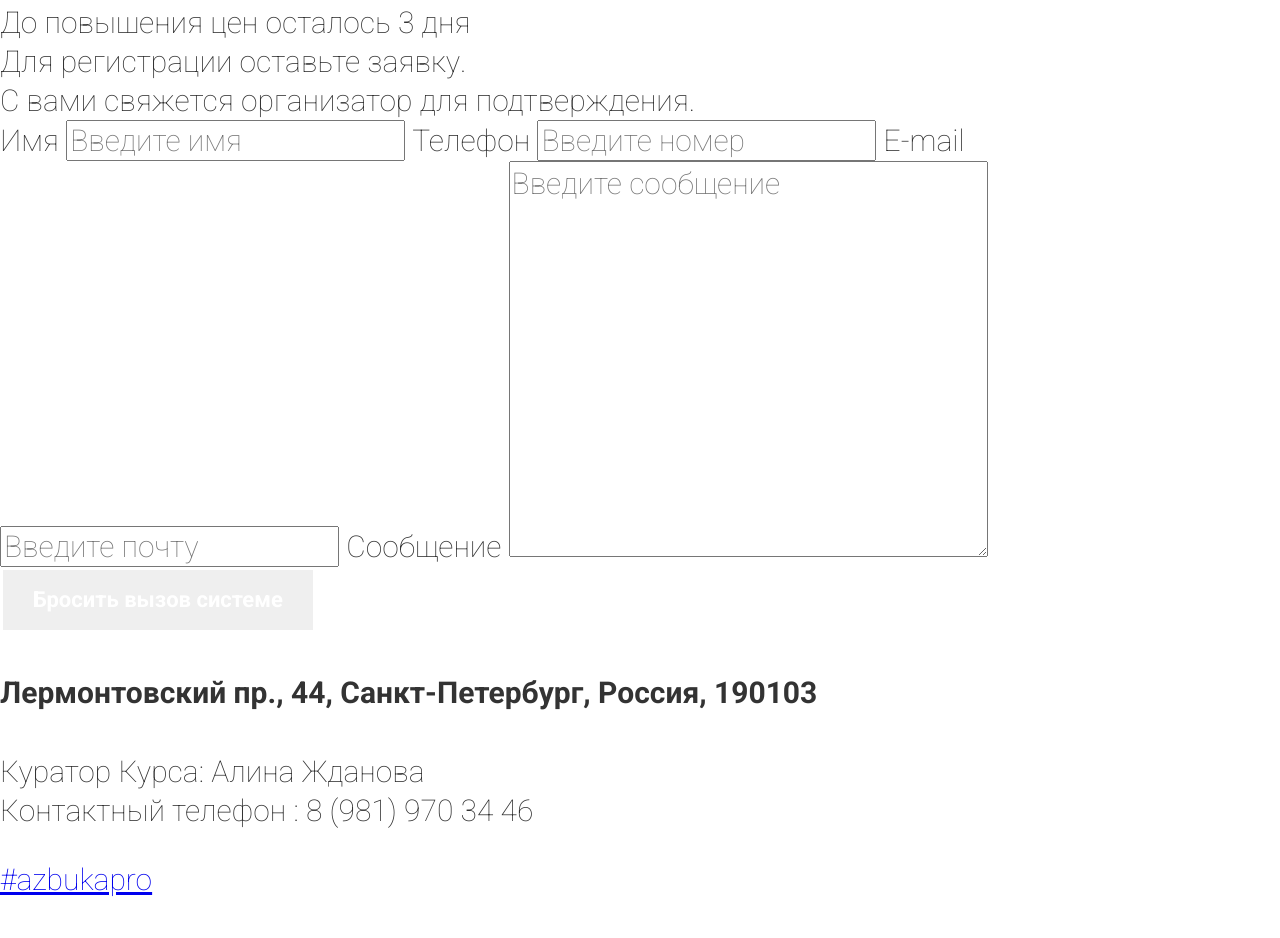
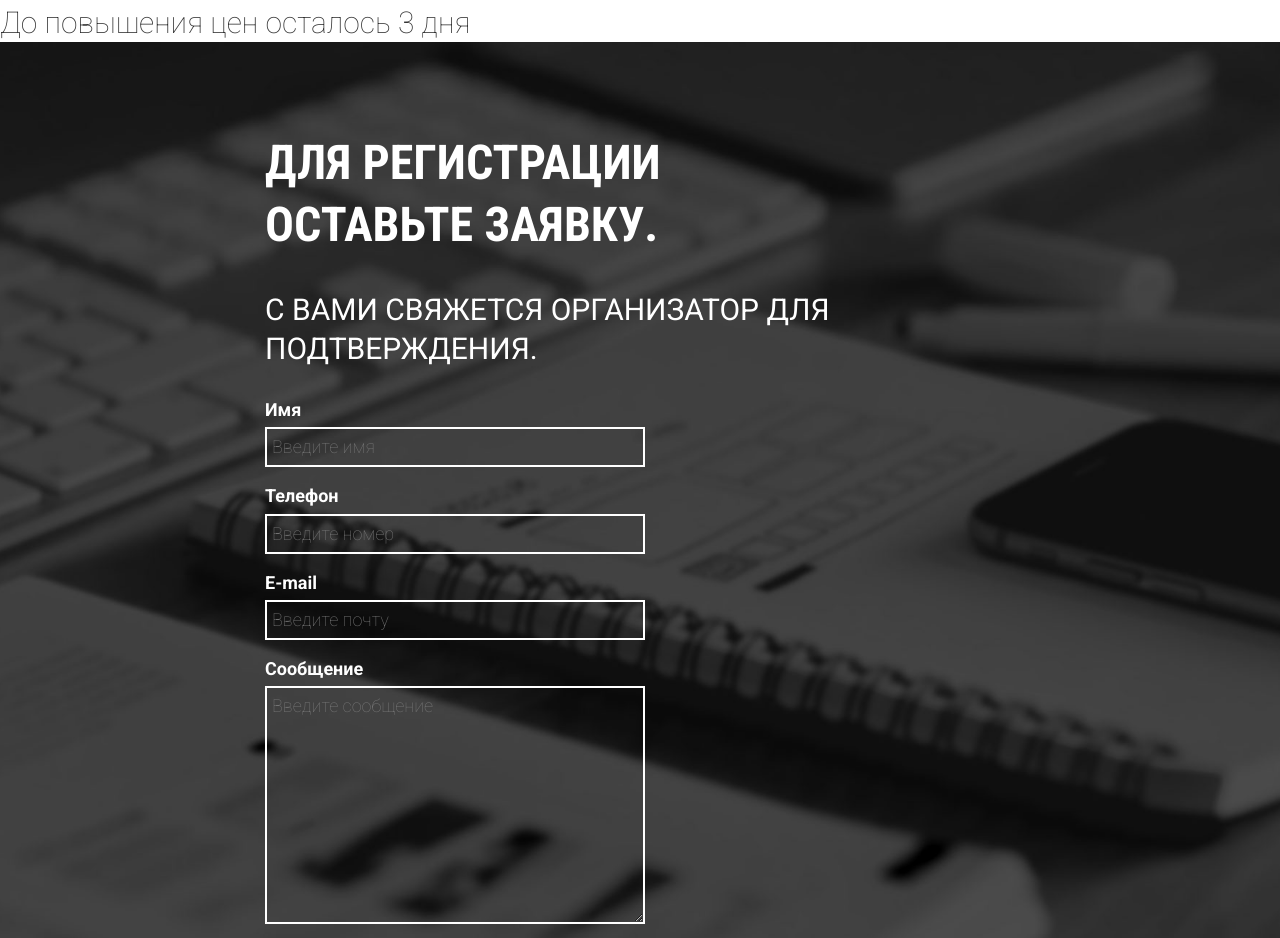
Before and after one commit to haineko/Azbuka, a plain HTML site: page index.html in a window 1280 px wide. Shown: the part 3038-3976 px from the top of the page. Drawn offline with Linux system fonts and the light colour scheme; files that its build step writes are made by us from their sources; a web font is replaced by a local one.

Commit message:
add style for footer

```diff
--- a/css/style.css
+++ b/css/style.css
@@ -8,9 +8,14 @@
   font-style: normal;
 }
 
+* {
+  box-sizing: border-box;
+}
+
 body {
   overflow-x: hidden;
   max-width: 100%;
+  min-width: 960px;
   color: #333;
   background-color: #fff;
   font: 30px/1.3 Roboto, Arial, sans-serif;
@@ -131,6 +136,165 @@ body {
   color: #ce2053;
 }
 
+.slideEight {
+  padding: 90px 0;
+  background: #2a2928 url("../img/bg-slideEight.jpg") no-repeat 50%/cover;
+}
+
+.slideEight_header {
+  margin-bottom: 33px;
+  padding-left: 115px;
+  padding-right: 400px;
+  font-family:  "Roboto Condensed", "Arial", sans-serif;
+  font-size: 48px;
+  color: #fff;
+  text-transform: uppercase;
+  font-weight: 700;
+}
+
+.slideEight_headerSub {
+  padding-left: 115px;
+  padding-right: 250px;
+  margin-bottom: 30px;
+  font-family:  "Roboto", "Arial", sans-serif;
+  font-size: 30px;
+  color: #fff;
+  text-transform: uppercase;
+  font-weight: 400;
+}
+
+.callback {
+  padding-left: 115px;
+}
+
+label,
+input[type="text"],
+input[type="tel"],
+input[type="email"],
+textarea {
+  display: block;
+}
+
+label {
+  margin-bottom: 6px;
+  font-size: 18px;
+  color: #fff;
+  font-weight: 700;
+}
+
+input[type="text"],
+input[type="tel"],
+input[type="email"],
+textarea {
+  padding: 7px 5px;
+  margin-bottom: 17px;
+  width: 380px;
+  border: 2px solid #fff;
+  background-color: transparent;
+  color: #fff;
+  font-size: 18px;
+  line-height: 22px;
+  font-weight: 100;
+  outline: none;
+}
+
+input[type="text"]:focus,
+input[type="tel"]:focus,
+input[type="email"]:focus,
+textarea:focus {
+  font-weight: 400;
+}
+
+input[type="text"]::-webkit-input-placeholder { font-family:  "Roboto", "Arial", sans-serif; font-weight: 100; }
+input[type="text"]::-moz-placeholder { font-family:  "Roboto", "Arial", sans-serif;  font-weight: 100; }
+input[type="text"]:-moz-placeholder { font-family:  "Roboto", "Arial", sans-serif;  font-weight: 100; }
+input[type="text"]:-ms-input-placeholder { font-family:  "Roboto", "Arial", sans-serif;  font-weight: 100; }
+
+input[type="tel"]::-webkit-input-placeholder { font-family:  "Roboto", "Arial", sans-serif; font-weight: 100; }
+input[type="tel"]::-moz-placeholder { font-family:  "Roboto", "Arial", sans-serif;  font-weight: 100; }
+input[type="tel"]:-moz-placeholder { font-family:  "Roboto", "Arial", sans-serif;  font-weight: 100; }
+input[type="tel"]:-ms-input-placeholder { font-family:  "Roboto", "Arial", sans-serif;  font-weight: 100; }
+
+input[type="email"]::-webkit-input-placeholder { font-family:  "Roboto", "Arial", sans-serif; font-weight: 100; }
+input[type="email"]::-moz-placeholder { font-family:  "Roboto", "Arial", sans-serif;  font-weight: 100; }
+input[type="email"]:-moz-placeholder { font-family:  "Roboto", "Arial", sans-serif;  font-weight: 100; }
+input[type="email"]:-ms-input-placeholder { font-family:  "Roboto", "Arial", sans-serif;  font-weight: 100; }
+
+textarea::-webkit-input-placeholder { font-family:  "Roboto", "Arial", sans-serif; font-weight: 100; }
+textarea::-moz-placeholder { font-family:  "Roboto", "Arial", sans-serif;  font-weight: 100; }
+textarea:-moz-placeholder { font-family:  "Roboto", "Arial", sans-serif;  font-weight: 100; }
+textarea:-ms-input-placeholder { font-family:  "Roboto", "Arial", sans-serif;  font-weight: 100; }
+
+.footer {
+  padding-bottom: 90px;
+  color: #fff;
+  background-color: #2a2928;
+}
+
+.footer::after {
+  content: '';
+  display: table;
+  clear: both;
+}
+
+.footer_left {
+  float: left;
+  width: 50%;
+  height: 500px;
+}
+
+.footer_map {
+  width: 100%;
+}
+
+.footer_right {
+  padding: 0 0 70px 90px;
+  float: left;
+  width: 50%;
+}
+
+.footer_header {
+  margin-top: 65px;
+  padding-right: 150px;
+  font-family:  "Roboto Condensed", "Arial", sans-serif;
+}
+
+.footer_right .sp {
+  margin-bottom: 60px;
+  font-family: "Roboto", "Arial", sans-serif;
+  font-weight: 400;
+}
+
+.footer_link {
+  margin-bottom: 95px;
+  display: inline-block;
+  color: #fff;
+  font-family: "Roboto", "Arial", sans-serif;
+  font-weight: 400;
+  text-decoration: none;
+}
+
+.social {
+  font-size: 0;
+}
+
+.social_btn {
+  margin-right: 56px;
+  margin-bottom: 5px;
+  padding: 36px;
+  display: inline-block;
+  color: transparent;
+  line-height: 0;
+}
+
+.social_btn-vk {
+  background: #7a6b67 url("../img/icon-vk.png") no-repeat 50%;
+}
+
+.social_btn-inst {
+  background: #7a6b67 url("../img/icon-inst.png") no-repeat 50%;
+}
+
 @keyframes shake {
   0%, 100% {
     transform: rotate(0);
--- a/index.html
+++ b/index.html
@@ -102,9 +102,10 @@
     <header class="slideSeven_headerSub">До повышения цен <span>осталось 3 дня</span></header>
   </section>
   <section class="slideEight" id="form">
+    <div class="wrap">
       <header class="slideEight_header">Для регистрации <span class="red">оставьте заявку.</span></header>
       <header class="slideEight_headerSub">С вами свяжется организатор для подтверждения.</header>
-    <form action="/">
+      <form class="callback"action="/">
         <div class="slideEight_form">
           <label for="f_name">Имя</label>
           <input id="f_name" type="text" placeholder="Введите имя">
@@ -117,16 +118,22 @@
         </div>
         <input class="btn btn-submit" type="submit" value="Бросить вызов системе">
       </form>
+    </div>
   </section>
   <footer class="footer">
     <div class="footer_left">
-      <!-- map -->
+      <img class="footer_map" style="width:100%; height: 530px;" src="./img/map.jpg" alt="Карта">
     </div>
     <div class="footer_right">
       <h4 class="footer_header">Лермонтовский пр., 44, Санкт-Петербург, Россия, 190103</h4>
       <p class="sp">Куратор Курса: Алина Жданова<br>
         Контактный телефон : 8 (981) 970 34 46</p>
-      <p><a href="https://twitter.com/hashtag/azbukapro">#azbukapro</a></p>
+      <a class="footer_link" href="https://twitter.com/hashtag/azbukapro">#azbukapro</a>
+      <div class="social">
+        <a href="" class="social_btn social_btn-vk">Вконтакте</a>
+        <a href="" class="social_btn social_btn-inst">Инстаграм</a>
+
+      </div>
     </div>
   </footer>
 </body>
```
Also changed, not shown: img/icon-inst.png (added), img/icon-vk.png (added), img/map.jpg (added). Lines whose indentation alone changed are shown as unchanged.
